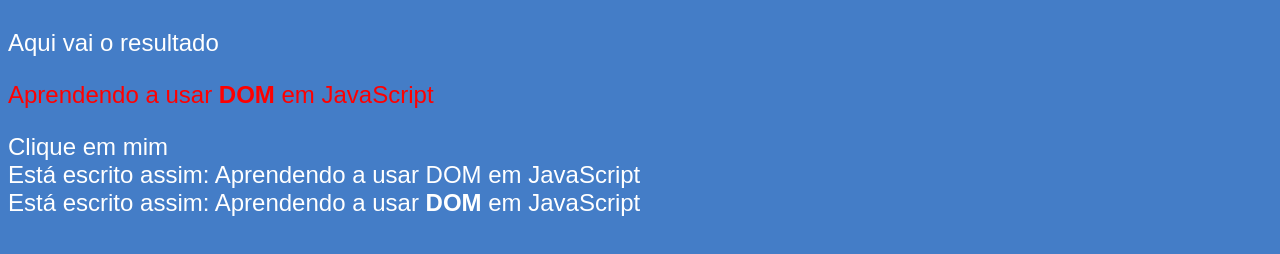
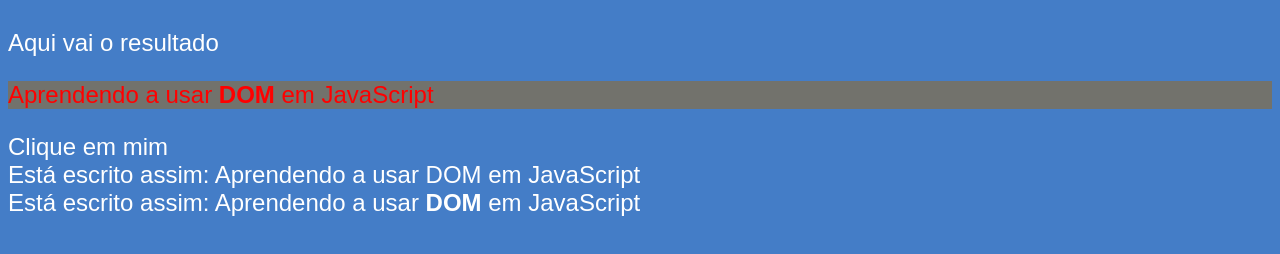
Before and after one commit to donatopaschoa/javascript, a plain HTML site: page exercicios/aula06/ex005_1.html in a window 1280 px wide. Shown: the part 90-344 px from the top of the page. Drawn offline with Linux system fonts and the light colour scheme.

Commit message:
Introdução ao DOM: Tag e CSS

```diff
--- a/exercicios/aula06/ex005_1.html
+++ b/exercicios/aula06/ex005_1.html
@@ -11,6 +11,7 @@
             color: white;
             font: normal 18pt Arial;
         }
+
     </style>
 </head>
 <body>
@@ -24,6 +25,7 @@
         window.document.write('<br>')
         window.document.write('Está escrito assim: ' + paragrafo.innerHTML) // Conteúdo de <p> COM formatação do HTML
         paragrafo.style.color = 'red' // tb podemos alterar o estilo da cor
+        paragrafo.style.background = 'rgb(114, 114, 108)' //cor de fundo
     </script>
 </body>
 </html>
```
